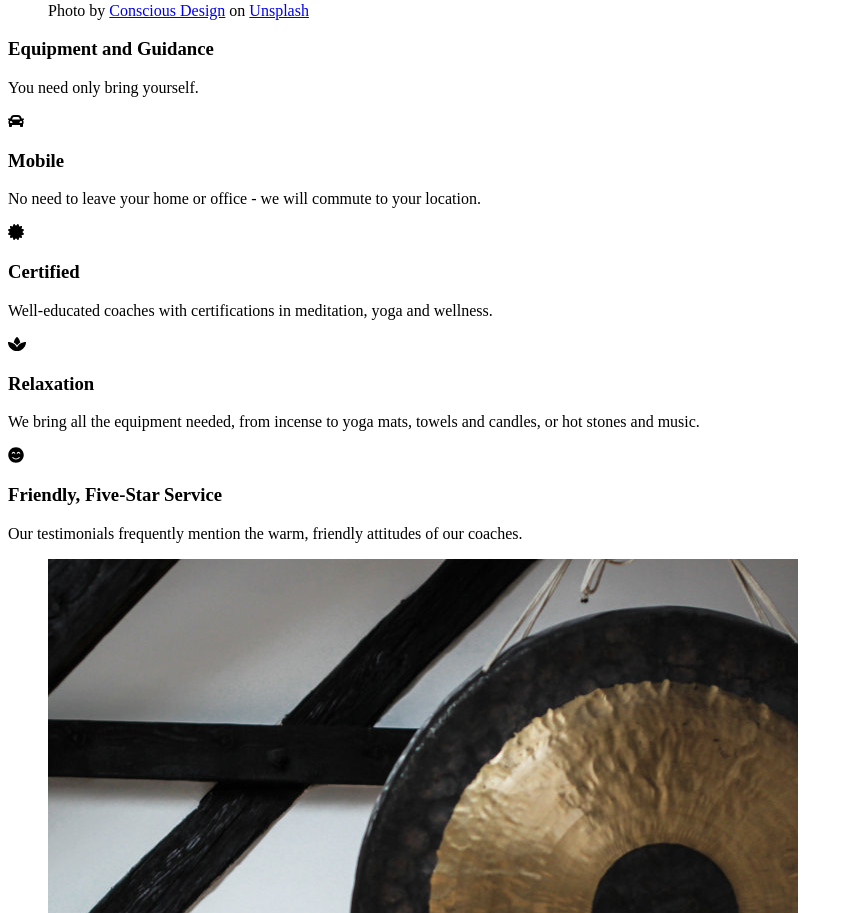
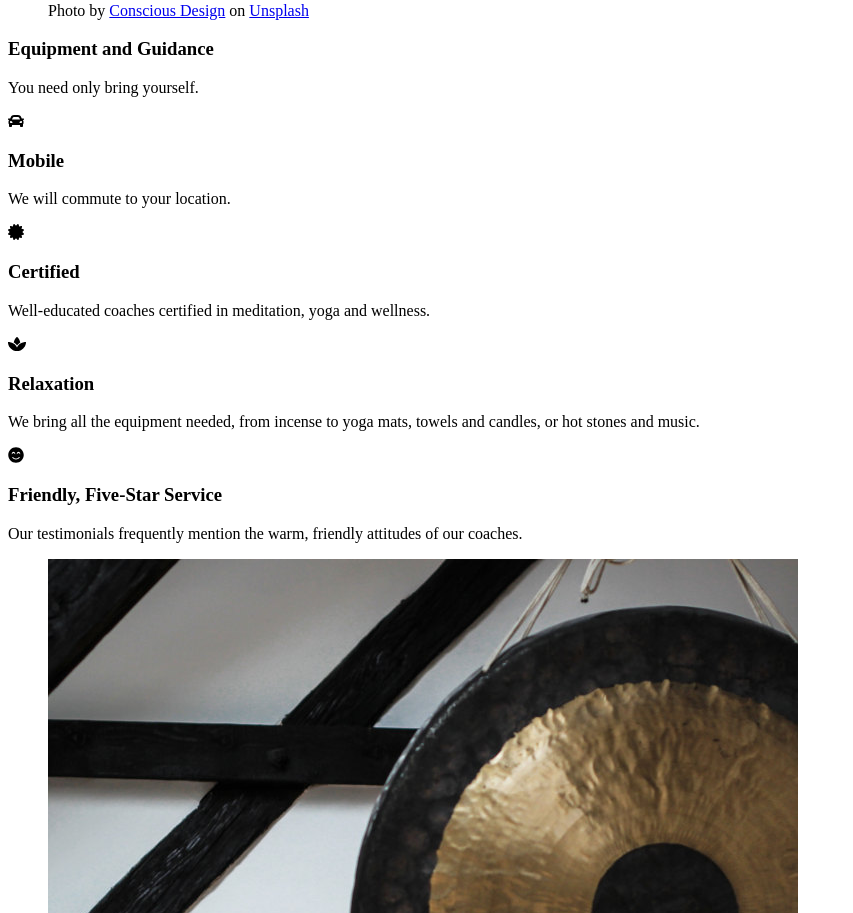
Before and after one commit to hdevilbiss/react-portfolio-website, a React (Create React App) app: page / in a window 1280 px wide. Shown: the part 1022-1935 px from the top of the page, without its empty margins (0-853 px from the left). Built offline with nearby package versions, Linux system fonts and the light colour scheme.

Commit message:
✨ components: Create a ServiceCard for each ServicesSection card

```diff
--- /dev/null
+++ b/src/components/ServiceCard.jsx
@@ -0,0 +1,17 @@
+import { FontAwesomeIcon } from '@fortawesome/react-fontawesome';
+const ServiceCard = ({icon, heading, message}) => {
+  return (
+    <div className="card">
+      <div className="icon">
+        <FontAwesomeIcon icon={icon} />
+        <h3>
+          {heading}
+        </h3>
+        <p>
+          {message}
+        </p>
+      </div>
+    </div>
+  );
+}
+export default ServiceCard;
--- a/src/components/ServicesSection.jsx
+++ b/src/components/ServicesSection.jsx
@@ -1,6 +1,6 @@
-import { FontAwesomeIcon } from '@fortawesome/react-fontawesome';
 import { faCar, faCertificate, faSpa, faSmileBeam } from '@fortawesome/free-solid-svg-icons';
 import home2 from '../images/gong.jpg'
+import ServiceCard from './ServiceCard';
 const ServicesSection = () => {
   return (
     <div className="services">
@@ -12,50 +12,26 @@ const ServicesSection = () => {
           You need only bring yourself.
         </p>
         <div className="cards">
-          <div className="card">
-            <div className="icon">
-              <FontAwesomeIcon icon={faCar} />
-              <h3>
-                Mobile
-              </h3>
-              <p>
-                No need to leave your home or office - we will commute to your location.
-              </p>
-            </div>
-          </div>
-          <div className="card">
-            <div className="icon">
-              <FontAwesomeIcon icon={faCertificate} />
-              <h3>
-                Certified
-              </h3>
-              <p>
-                Well-educated coaches with certifications in meditation, yoga and wellness.
-              </p>
-            </div>
-          </div>
-          <div className="card">
-            <div className="icon">
-              <FontAwesomeIcon icon={faSpa} />
-              <h3>
-                Relaxation
-              </h3>
-              <p>
-                We bring all the equipment needed, from incense to yoga mats, towels and candles, or hot stones and music.
-              </p>
-            </div>
-          </div>
-          <div className="card">
-            <div className="icon">
-              <FontAwesomeIcon icon={faSmileBeam} />
-              <h3>
-                Friendly, Five-Star Service
-              </h3>
-              <p>
-                Our testimonials frequently mention the warm, friendly attitudes of our coaches.
-              </p>
-            </div>
-          </div>
+          <ServiceCard
+            icon={faCar}
+            heading="Mobile"
+            message="We will commute to your location."
+          />
+          <ServiceCard
+            icon={faCertificate}
+            heading="Certified"
+            message="Well-educated coaches certified in meditation, yoga and wellness."
+          />
+          <ServiceCard
+            icon={faSpa}
+            heading="Relaxation"
+            message="We bring all the equipment needed, from incense to yoga mats, towels and candles, or hot stones and music."
+          />
+          <ServiceCard
+            icon={faSmileBeam}
+            heading="Friendly, Five-Star Service"
+            message="Our testimonials frequently mention the warm, friendly attitudes of our coaches."
+          />
         </div>
       </div>
       <figure>
```
